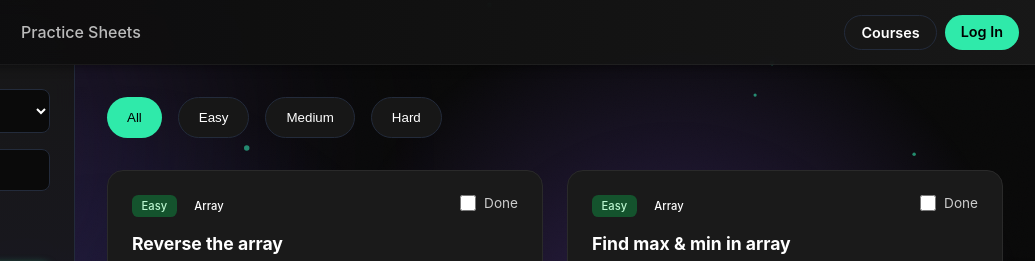
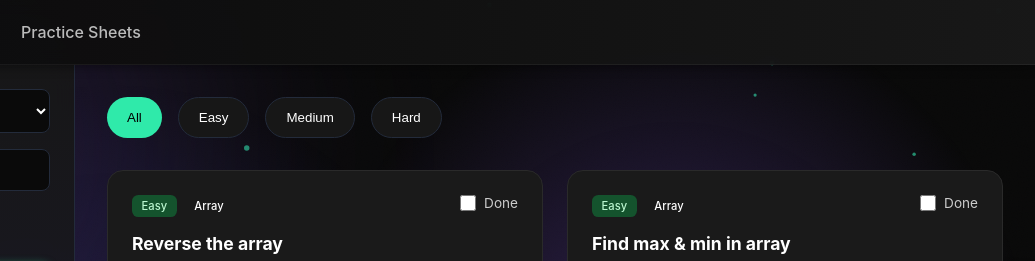
Before and after one commit to GenieAshwani/levelup, a plain HTML site: page index.html in a window 1280 px wide. Shown: the top 261 px of the page, 245-1280 px from the left. Drawn offline with Linux system fonts and the light colour scheme.

Commit message:
Update index.html

```diff
--- a/index.html
+++ b/index.html
@@ -36,11 +36,6 @@
           </a>
           <span class="page-title">Practice Sheets</span>
         </div>
-        <div class="header-buttons">
-          <a href="/courses" class="btn-secondary">Courses</a>
-          <a href="app.codeforsuccess.in/web/" class="btn-primary">Log In</a>
-        </div>
-      </div>
     </header>
 
     <!-- Sidebar Overlay for Mobile -->
```
